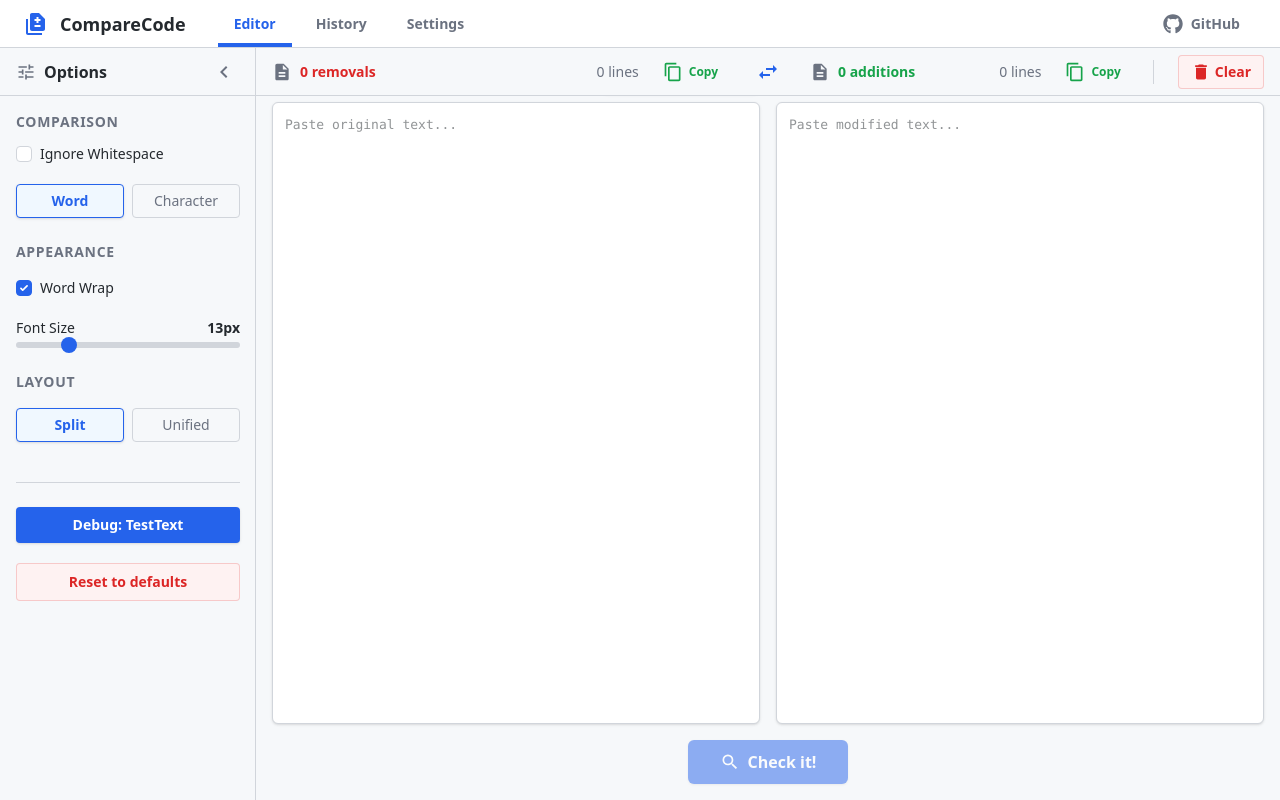
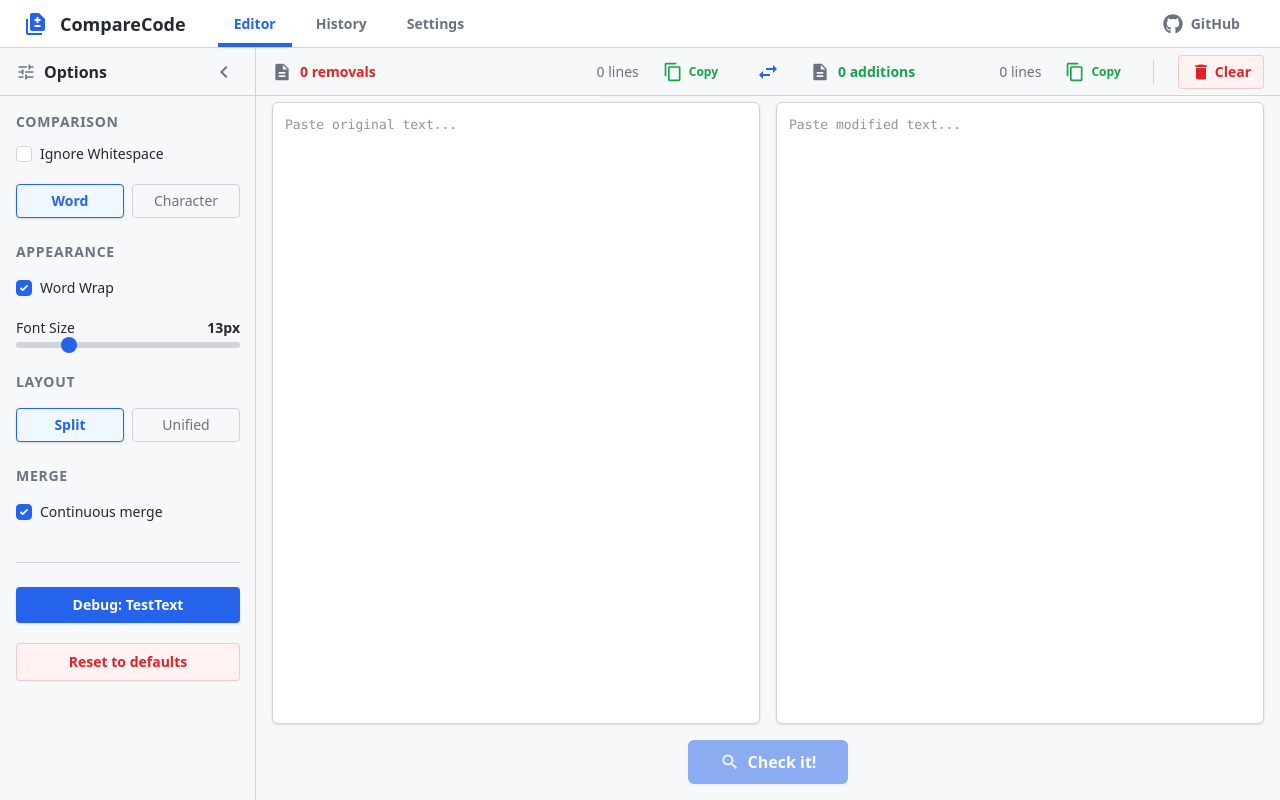
Before and after one commit to comparecode-web/comparecode-web, a Next.js app: page / in a window 1280 px wide. Built offline with nearby package versions, Linux system fonts and the light colour scheme.

Commit message:
border radius for hover and continous merge base settings
Signed-off-by: Gabriel <60961939+gabrielfordevelopment@users.noreply.github.com>

```diff
--- a/components/diff/SplitRow.tsx
+++ b/components/diff/SplitRow.tsx
@@ -96,7 +96,13 @@ export const SplitRow = memo(({ row, virtualRow, settings, hoveredBlockId, setHo
       onClick={row.isSelectable ? () => selectBlock(row.block.id) : undefined}
     >
       <div className={containerClass}>
-        {isHovered && <div className="absolute inset-0 bg-hover-overlay pointer-events-none z-10" />}
+        {isHovered && (
+          <div className={cn(
+            "absolute inset-0 bg-hover-overlay pointer-events-none z-10",
+            row.isFirstLine && "rounded-t-md",
+            row.isLastLine && "rounded-b-md"
+          )} />
+        )}
         <div className="flex min-h-[24px] w-full relative z-0">
           {(renderMode === "wrap" || renderMode === "left") && (
             <div
@@ -142,4 +148,5 @@ export const SplitRow = memo(({ row, virtualRow, settings, hoveredBlockId, setHo
     </div>
   );
 });
+
 SplitRow.displayName = "SplitRow";
--- a/components/diff/UnifiedRow.tsx
+++ b/components/diff/UnifiedRow.tsx
@@ -90,7 +90,13 @@ export const UnifiedRow = memo(({ row, virtualRow, settings, hoveredBlockId, set
       onClick={row.isSelectable ? () => selectBlock(row.block.id) : undefined}
     >
       <div className={containerClass}>
-        {isHovered && <div className="absolute inset-0 bg-hover-overlay pointer-events-none z-10" />}
+        {isHovered && (
+          <div className={cn(
+            "absolute inset-0 bg-hover-overlay pointer-events-none z-10",
+            row.isFirstLine && "rounded-t-md",
+            row.isLastLine && "rounded-b-md"
+          )} />
+        )}
         <div className="flex w-full flex-col relative z-0">
           <div className="flex min-h-[24px] w-full bg-transparent">
             <div className="shrink-0 select-none px-2 text-right text-text-secondary py-0.5 sticky left-0 z-10 w-[calc(var(--line-num-width,3ch)+1rem)] bg-transparent">
@@ -117,4 +123,5 @@ export const UnifiedRow = memo(({ row, virtualRow, settings, hoveredBlockId, set
     </div>
   );
 });
+
 UnifiedRow.displayName = "UnifiedRow";
--- a/components/editor/OptionsView.tsx
+++ b/components/editor/OptionsView.tsx
@@ -114,6 +114,22 @@ export function OptionsView() {
         </div>
       </div>
 
+      <div className="flex flex-col gap-3">
+        <h3 className="text-sm font-semibold text-text-secondary uppercase tracking-wider">Merge</h3>
+        <label
+          className="flex items-center gap-2 cursor-pointer mt-1"
+          title="If enabled, merging will automatically jump to the next merge block."
+        >
+          <input
+            type="checkbox"
+            checked={settings.isContinuousMergeEnabled}
+            onChange={(e) => updateSettings({ isContinuousMergeEnabled: e.target.checked })}
+            className="w-4 h-4 custom-checkbox rounded"
+          />
+          <span className="text-sm font-medium text-text-primary">Continuous merge</span>
+        </label>
+      </div>
+
       <div className="flex flex-col gap-3 mt-4 border-t border-border-default pt-6">
         <button
           onClick={handleLoadTestData}
--- a/config/defaults.ts
+++ b/config/defaults.ts
@@ -6,5 +6,6 @@ export const defaultSettings: AppSettings = {
   precision: PrecisionLevel.Word,
   viewMode: ViewMode.Split,
   fontSize: 13.0,
-  theme: "light"
+  theme: "light",
+  isContinuousMergeEnabled: true
 };
--- a/types/settings.ts
+++ b/types/settings.ts
@@ -20,4 +20,5 @@ export interface AppSettings {
   viewMode: ViewMode;
   fontSize: number;
   theme: string;
+  isContinuousMergeEnabled: boolean;
 }
```
